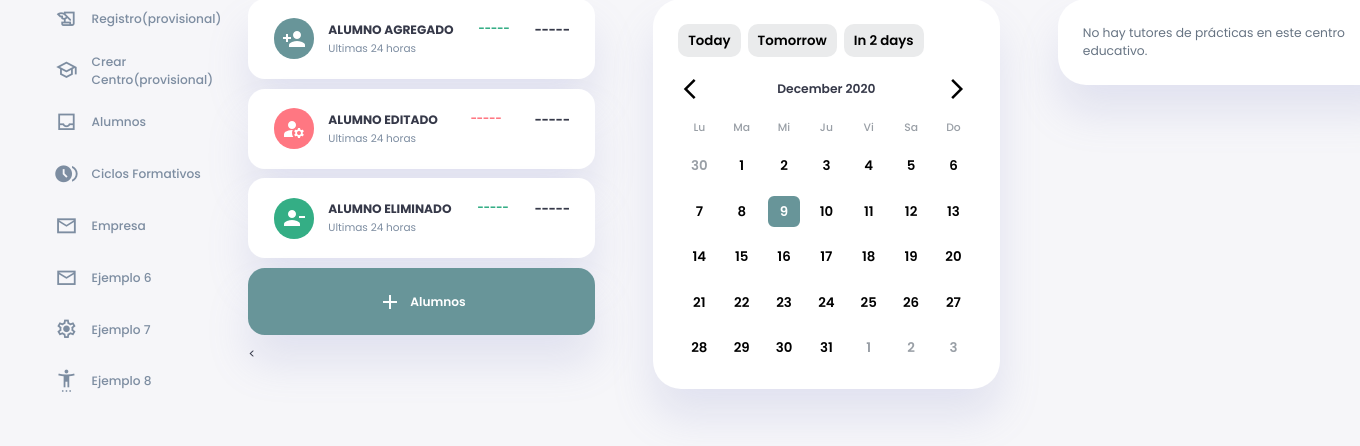
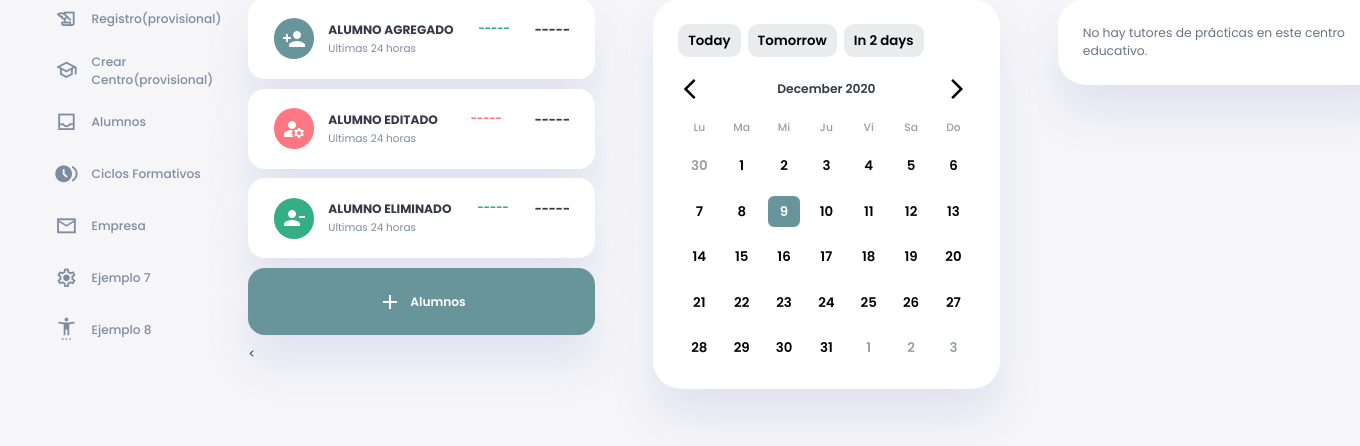
Before and after one commit to LilLuKaK/Trabajo-SGE, a PHP site: page /index.php in a window 1360 px wide; the page is wider, and only the part inside the window is pictured. Shown: the part 184-630 px from the top of that part. Run offline with PHP 8.4, Linux system fonts and the light colour scheme; a user stored in the database is signed in; data comes from the database, SQL or seed files in the repository; some libraries are stand-ins or nearby versions.

Commit message:
Corrigiendo elementos

```diff
--- a/vista/aside.php
+++ b/vista/aside.php
@@ -42,10 +42,6 @@
             <h3>Empresa</h3>
         </a>
         <a href="#">
-            <span class="material-symbols-sharp">mail_outline</span>
-            <h3>Ejemplo 6</h3>
-        </a>
-        <a href="#">
             <span class="material-symbols-sharp">settings</span>
             <h3>Ejemplo 7</h3>
         </a>
```
